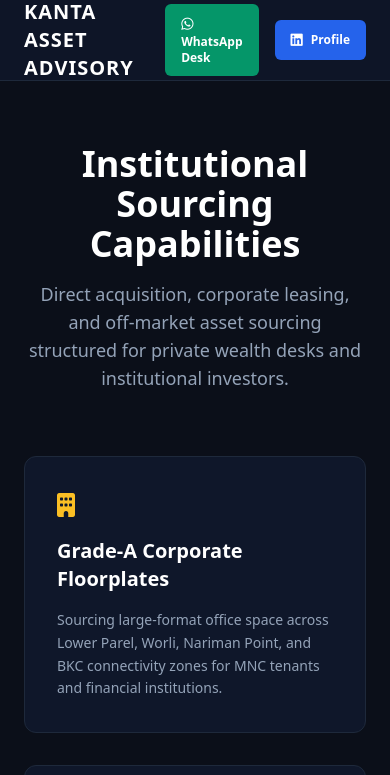
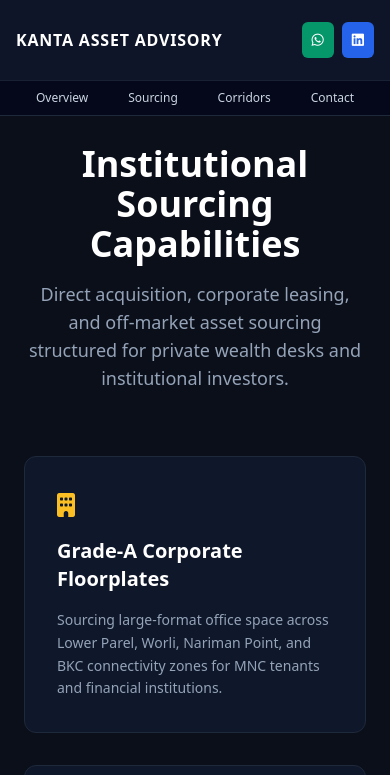
Before and after one commit to digiproinfotech/digiproinfotech.github.io, a plain HTML site: page sourcing-desk.html in a window 390 px wide. Shown: the top 775 px of the page. Drawn offline with nearby package versions, Linux system fonts and the light colour scheme.

Commit message:
Update sourcing-desk.html

```diff
--- a/sourcing-desk.html
+++ b/sourcing-desk.html
@@ -15,26 +15,42 @@
 <body class="antialiased">
 
   <!-- Navigation -->
-  <header class="fixed w-full z-50 bg-slate-900/90 backdrop-blur-md border-b border-slate-800">
-    <div class="max-w-7xl mx-auto px-6 h-20 flex items-center justify-between">
-      <div class="flex items-center space-x-3">
-        <a href="index.html" class="text-xl font-bold tracking-wider text-white">KANTA ASSET ADVISORY</a>
-        <span class="text-xs text-slate-400 border-l border-slate-700 pl-3 hidden sm:inline">Powered by DigiPro AI</span>
+  <!-- Responsive Executive Navigation -->
+  <header class="fixed w-full z-50 bg-slate-900/95 backdrop-blur-md border-b border-slate-800">
+    <div class="max-w-7xl mx-auto px-4 sm:px-6 h-20 flex items-center justify-between">
+
+      <!-- Logo / Brand -->
+      <div class="flex items-center space-x-2 sm:space-x-3">
+        <a href="index.html" class="text-base sm:text-xl font-bold tracking-wider text-white">KANTA ASSET ADVISORY</a>
+        <span class="text-[10px] sm:text-xs text-slate-400 border-l border-slate-700 pl-2 sm:pl-3 hidden xs:inline">Powered by DigiPro AI</span>
       </div>
-      <nav class="hidden md:flex space-x-8 text-sm text-slate-300">
-  <a href="index.html" class="hover:text-white transition">Overview</a>
-  <a href="sourcing-desk.html" class="hover:text-white transition">Sourcing Desk</a>
-  <a href="coverage.html" class="hover:text-white transition">South Mumbai Corridors</a>
-  <a href="contact.html" class="hover:text-white transition">Contact</a>
-</nav>
-      <div class="flex items-center space-x-4">
-        <a href="https://wa.me/919004099113?text=Inquiry%20regarding%20Sourcing%20Desk" target="_blank" class="bg-emerald-600 hover:bg-emerald-500 text-white text-xs font-semibold px-4 py-2.5 rounded-md transition">
-          <i class="fa-brands fa-whatsapp text-sm"></i> WhatsApp Desk
+
+      <!-- Desktop Navigation Links -->
+      <nav class="hidden lg:flex space-x-8 text-sm text-slate-300">
+        <a href="index.html" class="hover:text-white transition">Overview</a>
+        <a href="sourcing-desk.html" class="hover:text-white transition">Sourcing Desk</a>
+        <a href="coverage.html" class="hover:text-white transition">South Mumbai Corridors</a>
+        <a href="contact.html" class="hover:text-white transition">Contact</a>
+      </nav>
+
+      <!-- Quick Action Buttons (Visible on Mobile & Desktop) -->
+      <div class="flex items-center space-x-2 sm:space-x-3">
+        <a href="https://wa.me/919004099113?text=Inquiry%20regarding%20South%20Mumbai%20CRE%20Mandate" target="_blank" class="flex items-center gap-1.5 bg-emerald-600 hover:bg-emerald-500 text-white text-[11px] sm:text-xs font-semibold px-2.5 sm:px-4 py-2 rounded-md transition">
+          <i class="fa-brands fa-whatsapp text-sm"></i> <span class="hidden xs:inline">WhatsApp</span>
         </a>
-        <a href="https://www.linkedin.com/in/kanta-cre" target="_blank" class="flex items-center gap-2 bg-blue-600 hover:bg-blue-500 text-white text-xs font-semibold px-4 py-2.5 rounded-md transition">
-          <i class="fa-brands fa-linkedin text-sm"></i> Profile
+        <a href="https://www.linkedin.com/in/kanta-cre" target="_blank" class="flex items-center gap-1.5 bg-blue-600 hover:bg-blue-500 text-white text-[11px] sm:text-xs font-semibold px-2.5 sm:px-4 py-2 rounded-md transition">
+          <i class="fa-brands fa-linkedin text-sm"></i> <span class="hidden xs:inline">Profile</span>
         </a>
       </div>
+
+    </div>
+
+    <!-- Mobile Sub-Navigation Bar -->
+    <div class="lg:hidden bg-slate-950/80 border-t border-slate-800/80 px-4 py-2 flex justify-around text-[12px] font-medium text-slate-300">
+      <a href="index.html" class="hover:text-amber-400">Overview</a>
+      <a href="sourcing-desk.html" class="hover:text-amber-400">Sourcing</a>
+      <a href="coverage.html" class="hover:text-amber-400">Corridors</a>
+      <a href="contact.html" class="hover:text-amber-400">Contact</a>
     </div>
   </header>
 
```
